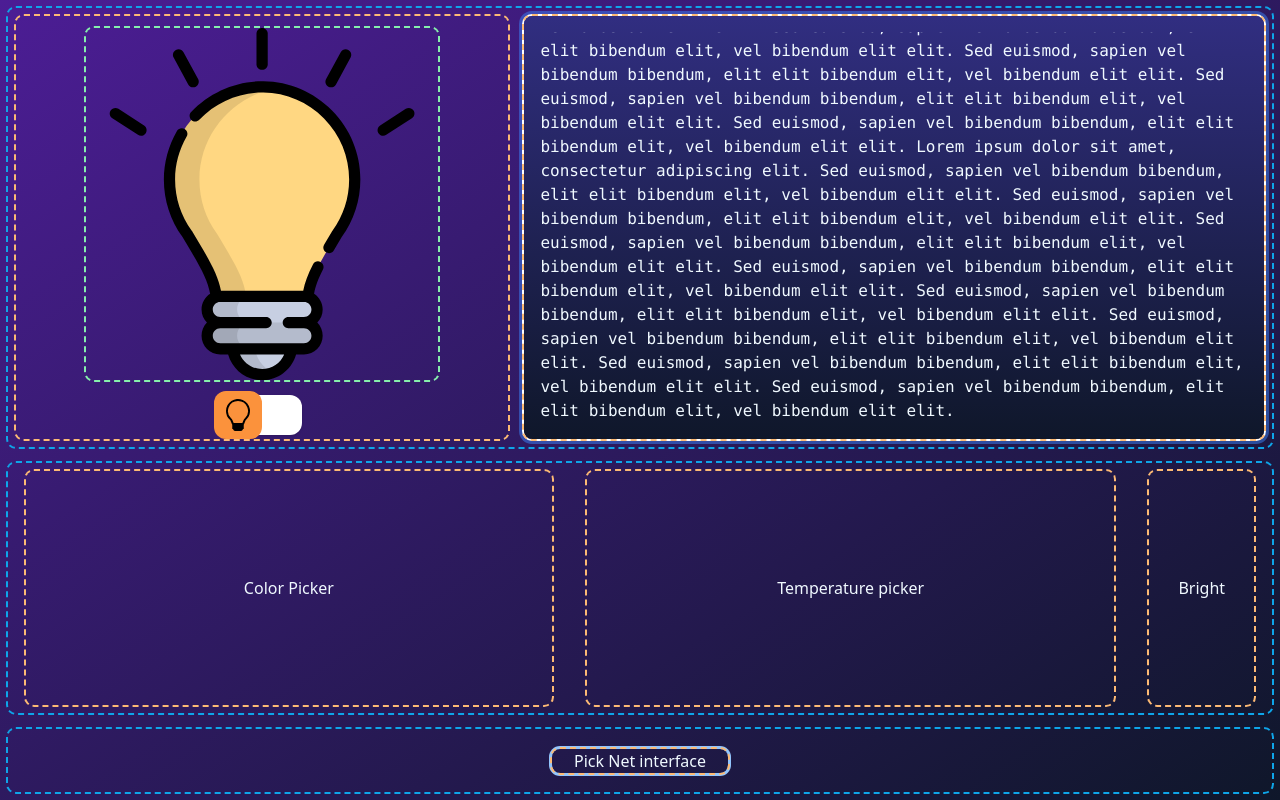
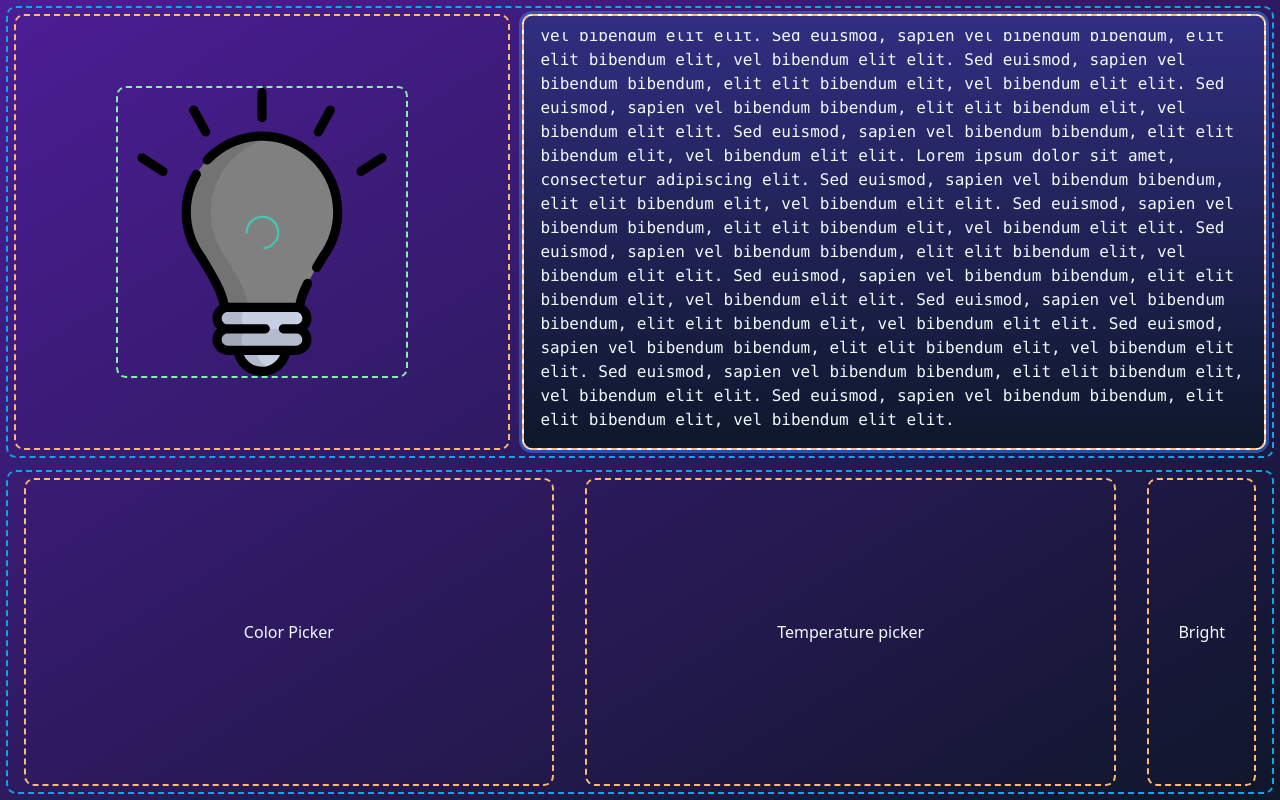
Before and after one commit to vanyason/yeelight, a React (Vite) app in the folder frontend/: page / in a window 1280 px wide. Built offline with nearby package versions, Linux system fonts and the light colour scheme.

Commit message:
Added spinner

```diff
--- a/frontend/package.json
+++ b/frontend/package.json
@@ -11,7 +11,8 @@
   "dependencies": {
     "react": "^18.2.0",
     "react-dom": "^18.2.0",
-    "react-scroll-to-bottom": "^4.2.0"
+    "react-scroll-to-bottom": "^4.2.0",
+    "react-spinners": "^0.13.8"
   },
   "devDependencies": {
     "@types/react": "^18.0.17",
--- a/frontend/src/App.jsx
+++ b/frontend/src/App.jsx
@@ -1,6 +1,7 @@
 import BulbSVG from "./components/BulbSVG";
 import BulbToggle from "./components/BulbToggle";
 import LogsSection from "./components/LogsScetion";
+import { ClipLoader } from "react-spinners";
 
 function ColorPicker(props) {
   return <div {...props}>{" Color Picker "}</div>;
@@ -16,7 +17,7 @@ function BrightnessSlider(props) {
 
 function NetInterfacePicker(props) {
   return (
-    <button type="button" className="com outline-orange-300 items-center ring ring-blue-300 hover:ring-blue-400 w-44">
+    <button type="button" className="com outline-orange-300 items-center ring ring-blue-300 hover:ring-blue-400 sm:w-20 sm:h-10 w-20 h-6">
       {" Pick Net interface "}
     </button>
   );
@@ -27,21 +28,18 @@ export default function App() {
     <div className="h-screen flex flex-col bg-gradient-to-br from-violet-900 to-slate-900 text-sky-50">
       <div className="com outline-sky-500 basis-7/12 flex overflow-auto">
         <div className="com outline-orange-300 basis-2/5 flex flex-col items-center justify-around">
-          <BulbSVG className="com outline-green-300 basis-5/6 flex items-center justify-center" />
-          <BulbToggle />
+          <BulbSVG className="com outline-green-300 basis-8/12 flex items-center justify-center" color="#808080" />
+          <ClipLoader className="absolute" color="#36d7b7" speedMultiplier="0.7" />
+          {/* <BulbToggle />
+          <NetInterfacePicker className="com outline-orange-300 items-center ring ring-blue-300 hover:ring-blue-400 " /> */}
         </div>
         <LogsSection className="com p-4 outline-orange-300 basis-3/5 overflow-auto font-mono bg-gradient-to-b from-indigo-900 to-slate-900 ring-offset-2 ring" />
       </div>
-
-      <div className="com outline-sky-500 basis-4/12 flex justify-around">
+      <div className="com outline-sky-500 basis-5/12 flex justify-around">
         <ColorPicker className="com outline-orange-300 flex items-center justify-center basis-5/12" />
         <TemperaturePicker className="com outline-orange-300 flex items-center justify-center basis-5/12" />
         <BrightnessSlider className="com outline-orange-300 flex items-center justify-center basis-1/12" />
       </div>
-
-      <div className="com outline-sky-500 basis-1/12 flex flex-col items-center justify-center gap-2">
-        <NetInterfacePicker className="com outline-orange-300 items-center ring ring-blue-300 hover:ring-blue-400 w-44" />
-      </div>
     </div>
   );
 }
--- a/frontend/src/components/BulbSVG.jsx
+++ b/frontend/src/components/BulbSVG.jsx
@@ -28,7 +28,7 @@ const BulbSVG = (props) => (
     />
     <path
       style={{
-        fill: "#FFD782", //<color to change
+        fill: props.color ? props.color :"#FFD782", //<color to change
       }}
       d="M257.861,85.607c-74.306-1.006-136.51,60.325-136.51,134.637c0,29.618,9.571,56.997,25.777,79.229 c26.009,43.305,38.363,63.481,42.092,89.916c1.599,11.334,11.283,19.77,22.729,19.77h88.102c11.446,0,21.129-8.437,22.729-19.77 c3.73-26.435,16.084-46.61,42.092-89.916c16.207-22.232,25.777-49.611,25.777-79.229C390.649,146.5,331.367,86.602,257.861,85.607z"
     />
```
Also changed, not shown: 2 other files (tests, documents, lock files or other folders).
